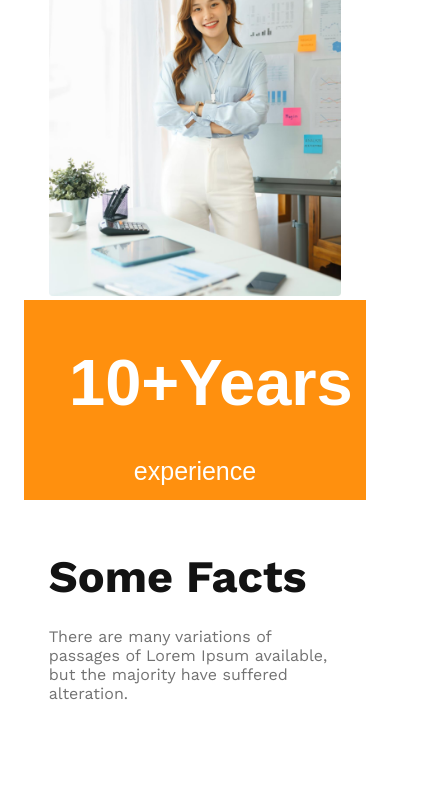
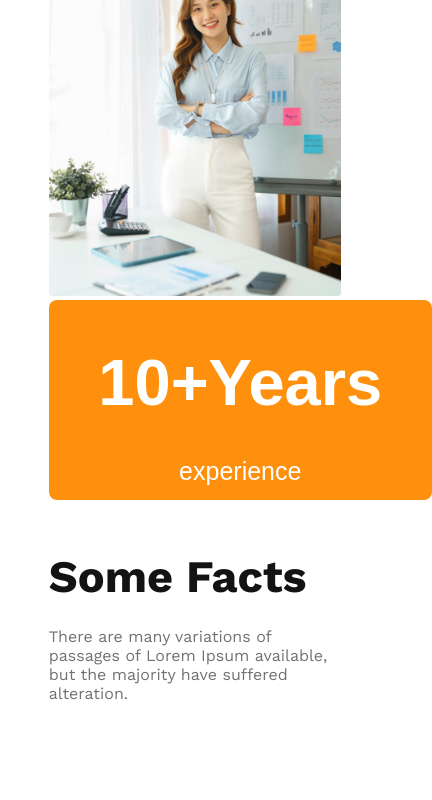
Before and after one commit to Hzahiid/g3-architects, a plain HTML site: page index.html in a window 390 px wide. Shown: the part 4662-5462 px from the top of the page, 432 px wide, since content can reach past the window. Drawn offline with nearby package versions, Linux system fonts and the light colour scheme.

Commit message:
issue fixed

```diff
--- a/index.html
+++ b/index.html
@@ -55,6 +55,7 @@
         <!-- feature description section  -->
 
         <section class="features-description container">
+            <div class="features-container">
             <div class="features-description-text">
                 <h2>Features you will love & enjoy</h2>
                 <p>There are many variations of passages of Lorem Ipsum available, but the majority have suffered alteration in some form, by injected humour, or randomised words which don't look even</p>
@@ -80,8 +81,10 @@
             <div class="features-description-img">
                 <img src="./images/architect.png" alt="">
             </div>
+        </div>
+        <button class="experience-btn">10+Years <span class="small-text">experience</span></button>
         </section>
-        <button class="experience-btn">10+Years <span class="small-text">experience</span></button>
+
 
         <!-- facts section  -->
         <section class="facts container">
--- a/style.css
+++ b/style.css
@@ -158,13 +158,13 @@ button{
 
 /* features description styles */
 
-.features-description{
+.features-container{
     display: flex;
     margin-top: 130px;
     gap: 3.4rem;
 }
 
-.features-description > div {
+.features-container > div {
     flex: 1;
 }
 
@@ -200,7 +200,7 @@ button{
 }
 
 .experience-btn{
-    width: 342px;
+    width: 383px;
     height: 200px;
     background-color: #FF900E;
     border: 0;
@@ -209,6 +209,7 @@ button{
     font-weight: 600;
     padding: 45px 45px 45px 45px;
     margin-bottom: 50px;
+    border-radius: 8px;
 }
 
 .small-text{
@@ -443,7 +444,7 @@ input:focus{
         align-items: center;
     }
 
-    .features-description{
+    .features-container{
         flex-direction: column;
     }
 
```
